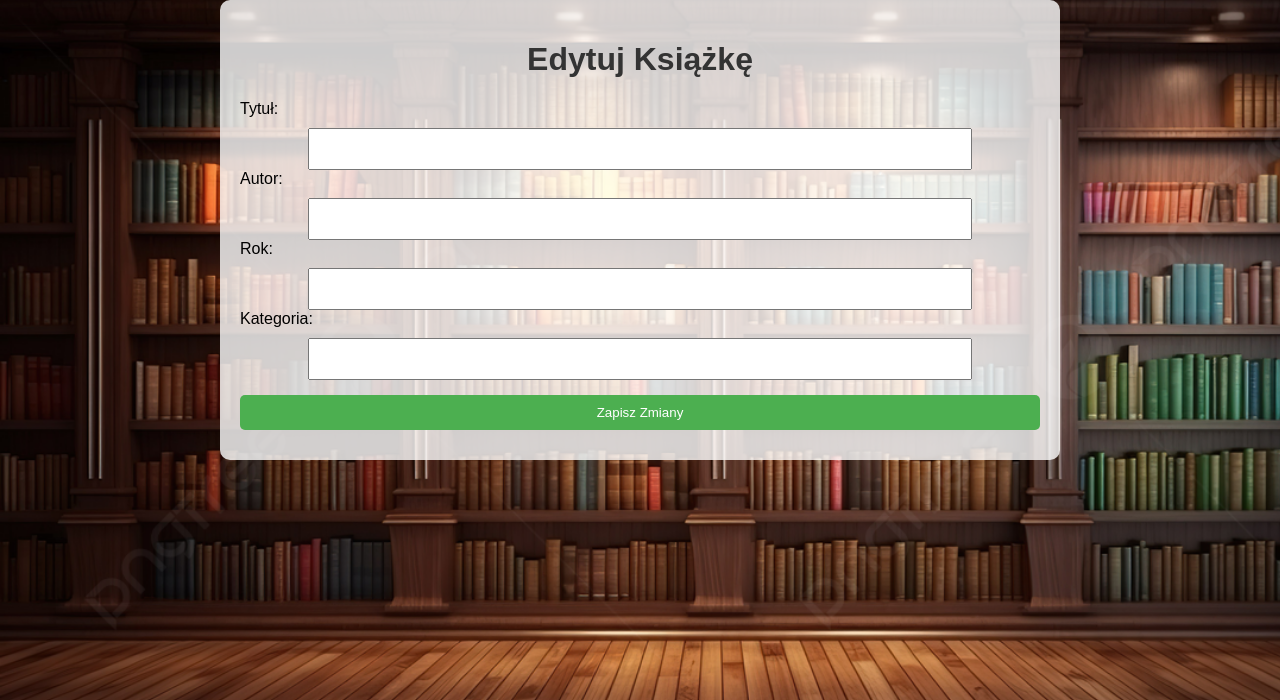
After one commit to Maphew1223/bibliotekadomowa, a Flask app: template templates/edit_book.html in a window 1280 px wide. The commit adds this page. Shown: the top 700 px of the page. Run offline with Flask 3, Linux system fonts and the light colour scheme; the template is opened without the code that fills it, so the values that code supplies are empty.

Commit message:
add last version

```diff
--- a/app.py
+++ b/app.py
@@ -27,6 +27,22 @@ def add_book():
         return redirect(url_for('index'))
     return render_template('add_book.html')
 
+@app.route('/books/edit/<int:book_id>', methods=['GET', 'POST'])
+def edit_book(book_id):
+    book = next((b for b in library if b['id'] == book_id), None)
+    if not book:
+        return redirect(url_for('index'))
+
+    if request.method == 'POST':
+        book['title'] = request.form['title']
+        book['author'] = request.form['author']
+        book['year'] = request.form['year']
+        book['category'] = request.form['category']
+        return redirect(url_for('book_details', book_id=book['id']))
+
+    return render_template('edit_book.html', book=book)
+
+
 @app.route('/books/<int:book_id>', methods=['GET'])
 def book_details(book_id):
     book = next((b for b in library if b['id'] == book_id), None)
--- a/static/style.css
+++ b/static/style.css
@@ -55,7 +55,7 @@ button:hover, input[type="submit"]:hover {
 .form-vertical input[type="number"] {
     padding: 10px;
     font-size: 16px;
-    width: 80%; /* Ustawiono szerokość na 80% */
+    width: 80%;
     margin: auto;
 }
 
--- /dev/null
+++ b/templates/edit_book.html
@@ -0,0 +1,29 @@
+<!DOCTYPE html>
+<html lang="pl">
+<head>
+    <meta charset="UTF-8">
+    <meta name="viewport" content="width=device-width, initial-scale=1.0">
+    <title>Edytuj Książkę</title>
+    <link rel="stylesheet" href="{{ url_for('static', filename='style.css') }}">
+</head>
+<body>
+    <div class="container">
+        <h1>Edytuj Książkę</h1>
+        <form action="{{ url_for('edit_book', book_id=book.id) }}" method="post" class="form-vertical">
+            <label for="title">Tytuł:</label>
+            <input type="text" id="title" name="title" value="{{ book.title }}" required>
+
+            <label for="author">Autor:</label>
+            <input type="text" id="author" name="author" value="{{ book.author }}" required>
+
+            <label for="year">Rok:</label>
+            <input type="number" id="year" name="year" value="{{ book.year }}" required>
+
+            <label for="category">Kategoria:</label>
+            <input type="text" id="category" name="category" value="{{ book.category }}" required>
+
+            <input type="submit" value="Zapisz Zmiany">
+        </form>
+    </div>
+</body>
+</html>
--- a/templates/index.html
+++ b/templates/index.html
@@ -19,6 +19,7 @@
                 <th>Autor</th>
                 <th>Rok</th>
                 <th>Kategoria</th>
+                <th>Edytuj</th>
                 <th>Usuń</th>
             </tr>
             {% for book in library %}
@@ -28,6 +29,7 @@
                 <td>{{ book.author }}</td>
                 <td>{{ book.year }}</td>
                 <td>{{ book.category }}</td>
+                <td><a href="{{ url_for('edit_book', book_id=book.id) }}"><button>Edytuj</button></a></td>
                 <td>
                     <form action="{{ url_for('delete_book', book_id=book.id) }}" method="post">
                         <input type="submit" value="Usuń">
```
